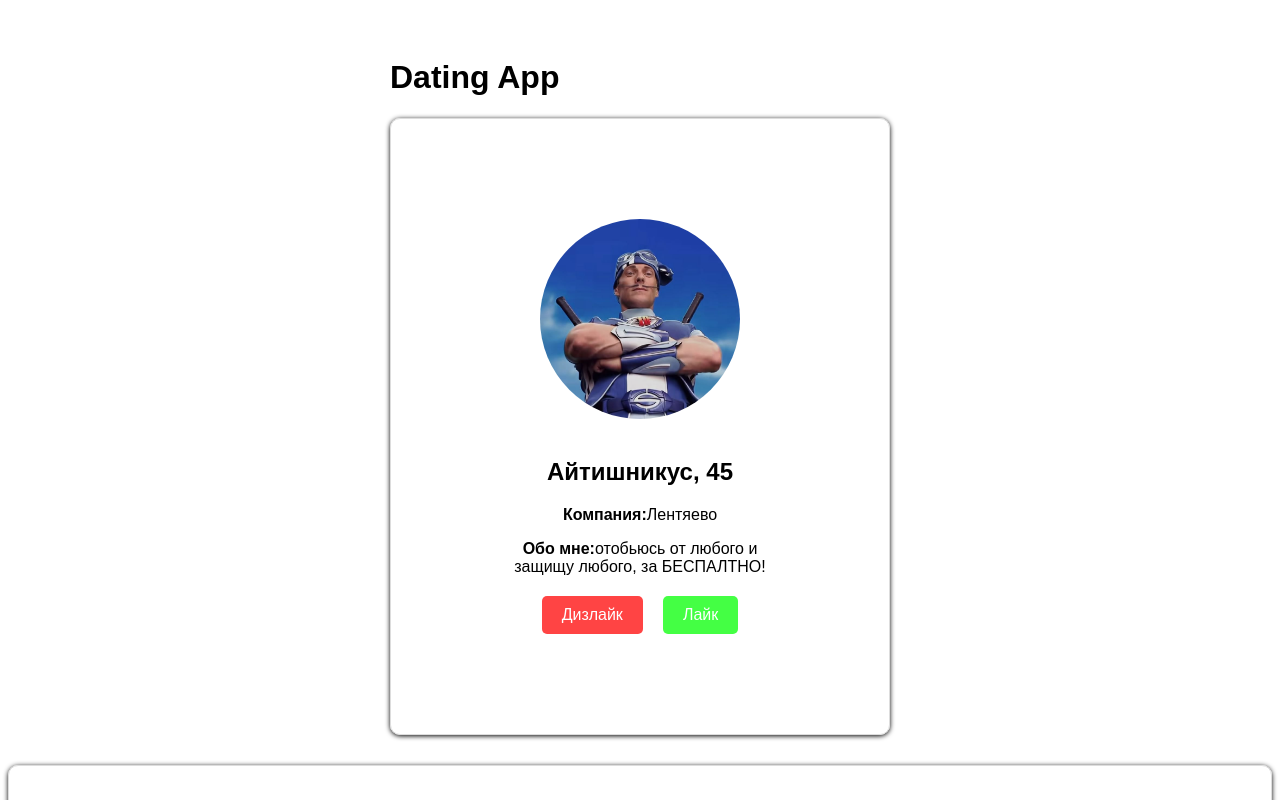
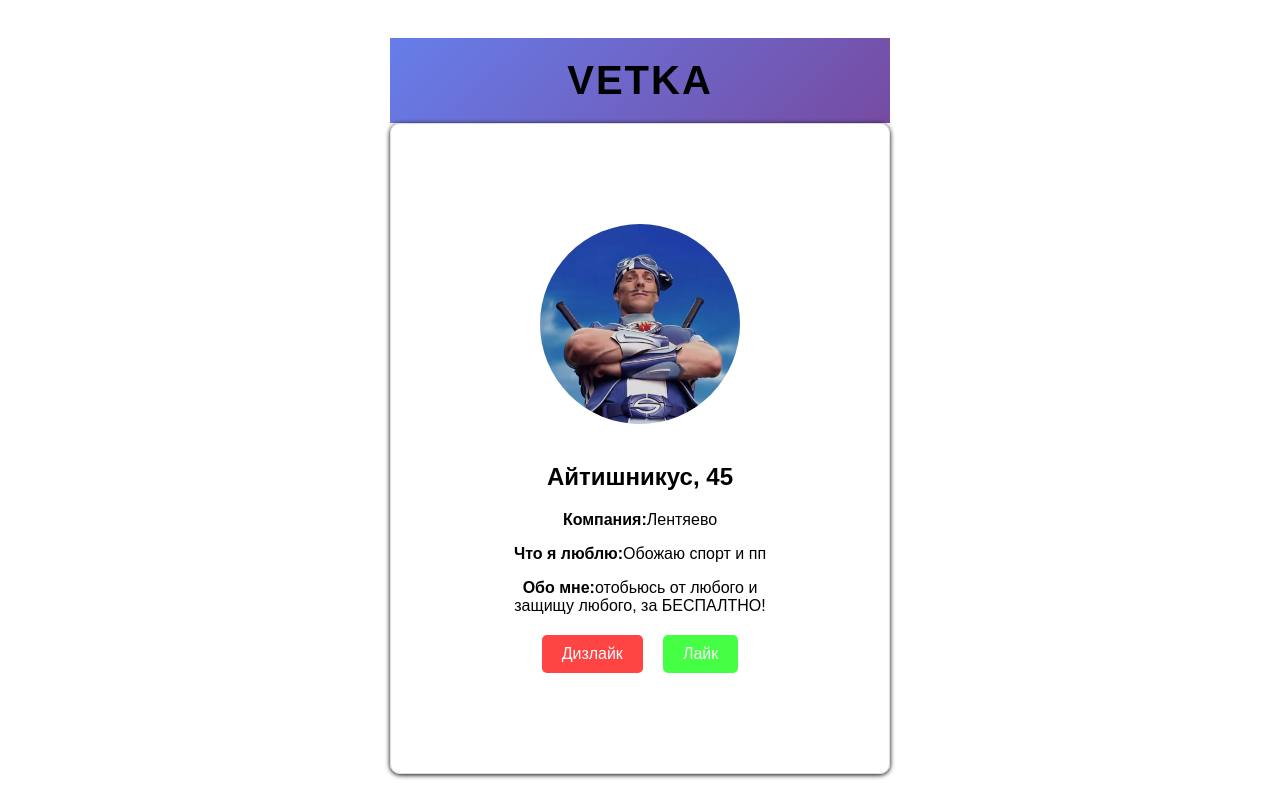
Before and after one commit to K-prog1/MVP_Web_Project, a React (Vite) app in the folder mvp_vetka/: page / in a window 1280 px wide. Shown: the top 800 px of the page. Built offline with nearby package versions, Linux system fonts and the light colour scheme.

Commit message:
ITS WORKING!!!!

```diff
--- a/mvp_vetka/src/App.tsx
+++ b/mvp_vetka/src/App.tsx
@@ -1,67 +1,53 @@
 import React, { useState, useEffect } from 'react';
-import {ProfileMemberCard} from './components';
-import { LoadingScreen } from './components';
-import type  { MemberData } from './FakeData';
-import { membersdata } from './FakeData';
+import { ProfileMemberCard } from './ProfileMemberCardProps';
+import { membersdata, type MemberData } from './FakeData';
 import './App.css';
-
-
+import LoadingScreen from './LoadingScreen';
+import Header from './Header';
 
 function App() {
     const [currentIndex, setCurrentIndex] = useState(0);
+    const [isLoading, setIsLoading] = useState(true);
+    const [users, setUsers] = useState<MemberData[]>([]);
+
+    useEffect(() => {
+        const timer = setTimeout(() => {
+            setUsers(membersdata);
+            setIsLoading(false);
+        }, 2000);
+        return () => clearTimeout(timer);
+    }, []);
 
     const handleLike = () => {
-
-    setCurrentIndex((prev) => ((prev +1)% membersdata.length));
+        setCurrentIndex((prev) => (prev + 1) % membersdata.length);
     };
 
     const handleDislike = () => {
+        setCurrentIndex((prev) => (prev + 1) % membersdata.length);
+    };
 
-    setCurrentIndex((prev) => (prev +1)% membersdata.length);
-};
+    if (isLoading) {
+        return <LoadingScreen />;
+    }
+
     return (
         <div className="app">
-    <h1>Dating App</h1>
+            <Header />
+            <main className="main-content">
+                {users.length > 0 && currentIndex < users.length ? (
                     <ProfileMemberCard
-      memberdata={membersdata[currentIndex]}
-      onLike={handleLike} onDislike={handleDislike}
+                        memberdata={users[currentIndex]}
+                        onLike={handleLike}
+                        onDislike={handleDislike}
                     />
+                ) : (
+                    <div className="no-users">
+                        <p>Нет доступных пользователей</p>
                     </div>
-
+                )}
+            </main>
+        </div>
     );
 }
 
 export default App;
-
-const FakeProfileData: MemberData = {
-
-    id:0,
-    image: "",
-    name:"None",
-    age:0,
-    company: "N/A",
-    about: "Данные загружаются"
-
-    }
-
-
-export const LoadApp:React.FC = () => {
-  const[isLoading, setIsLoading] = useState<boolean>(true);
-
-  useEffect(() => {
-    const FakeLoading = async () => {
-      await new Promise(resolve => setTimeout(resolve, 3000));
-      setIsLoading(false);
-    };
-    FakeLoading();
-  }, []);
-  return (
-    <div className="LoadingFake">
-      {isLoading ? <LoadingScreen/>:
-      <ProfileMemberCard
-        memberdata ={FakeProfileData}
-        onDislike={()=>{}}
-        onLike={()=>{}}/>}
-    </div>
-  );
-};
--- a/mvp_vetka/src/FakeData.tsx
+++ b/mvp_vetka/src/FakeData.tsx
@@ -5,6 +5,7 @@ import GordenItSceintist from "./assets/GordenItSceintist.jpg"
 
 export interface MemberData  {
     id:number
+    WhatIlove:string;
     image:string; //укажем здесь путь изображения
     name:string;
     age:number;
@@ -15,6 +16,7 @@ export interface MemberData  {
 export const membersdata: MemberData[] = [
 {
     id:1,
+    WhatIlove:"Обожаю спорт и пп",
     image: MuscleITGuy,
     name:"Айтишникус",
     age:45,
@@ -23,6 +25,7 @@ export const membersdata: MemberData[] = [
 },
 {
     id:2,
+    WhatIlove:"Обожаю делать ЗЛО",
     image: RobbyItGuy,
     name:"Робби",
     age:55,
@@ -31,6 +34,7 @@ export const membersdata: MemberData[] = [
 },
 {
     id:3,
+    WhatIlove:"Устраивать взрывы",
     image: GordenItSceintist,
     name:"Горден Фримен",
     age:35,
--- /dev/null
+++ b/mvp_vetka/src/Header.css
@@ -0,0 +1,14 @@
+.Header{
+  text-align:center;
+  padding: 20px 0;
+  background: linear-gradient(135deg, #667eea 0%, #764ba2 100%);
+  color: black;
+  margin:0;
+}
+
+.logo{
+  font-size: 2.5rem;
+  font-weight: bold;
+  margin: 0;
+  letter-spacing: 2px;
+}
--- /dev/null
+++ b/mvp_vetka/src/Header.tsx
@@ -0,0 +1,13 @@
+import React from "react";
+import './Header.css';
+
+const Header: React.FC = () => {
+
+    return (
+        <header className="Header">
+            <h1 className="logo">VETKA</h1>
+        </header>
+    );
+};
+
+export default Header
--- /dev/null
+++ b/mvp_vetka/src/LoadingScreen.css
@@ -0,0 +1,29 @@
+.loading-screen {
+  display: flex;
+  flex-direction: column;
+  justify-content: center;
+  align-items: center;
+  height: 100vh;
+  background: linear-gradient(135deg, #667eea 0%, #764ba2 100%);
+  color: white;
+}
+
+.loading-spinner {
+  width: 50px;
+  height: 50px;
+  border: 4px solid rgba(255, 255, 255, 0.3);
+  border-top: 4px solid white;
+  border-radius: 50%;
+  animation: spin 1s linear infinite;
+  margin-bottom: 20px;
+}
+
+.loading-text {
+  font-size: 1.2rem;
+  margin: 0;
+}
+
+@keyframes spin {
+  0% { transform: rotate(0deg); }
+  100% { transform: rotate(360deg); }
+}
--- /dev/null
+++ b/mvp_vetka/src/LoadingScreen.tsx
@@ -0,0 +1,14 @@
+import React from 'react';
+import './LoadingScreen.css'
+
+const LoadingScreen: React.FC = () => {
+    return (
+        <div className="loading-screen">
+            <div className='loading-spinner'>
+                <p className='loading-text'>Загрузка анкеты...</p>
+            </div>
+        </div>
+    );
+};
+
+export default LoadingScreen;
--- a/mvp_vetka/src/components.tsx
+++ b/mvp_vetka/src/ProfileMemberCardProps.tsx
@@ -22,6 +22,7 @@ export const ProfileMemberCard: React.FC<ProfileMemberCardProps> = ({
             <img src = {memberdata.image} alt = "Image not loaded"></img>
             <h2>{memberdata.name}, {memberdata.age}</h2>
             <p><strong>Компания:</strong>{memberdata.company}</p>
+            <p><strong>Что я люблю:</strong>{memberdata.WhatIlove}</p>
             <p><strong>Обо мне:</strong>{memberdata.about}</p>
             <div className = 'actions'>
 
@@ -37,21 +38,3 @@ export const ProfileMemberCard: React.FC<ProfileMemberCardProps> = ({
 }
 
 export default ProfileMemberCard;
-
-
-export const LoadingScreen: React.FC = () => {
-
-    return (
-        <div style = {{
-
-            display: "flex",
-            justifyContent: 'center',
-            alignItems: 'center',
-            height: '100vh',
-            backgroundColor: '#f0f0f0',
-            fontSize: '24px'
-        }}>
-            Зарузка...
-        </div>
-    );
-};
--- a/mvp_vetka/src/main.tsx
+++ b/mvp_vetka/src/main.tsx
@@ -1,12 +1,13 @@
 import React from 'react'
 import ReactDOM from 'react-dom/client'
 import App from './App'
-import './App.css'
-import { LoadApp } from './App'
+
+
+
+
 
 ReactDOM.createRoot(document.getElementById('root')!).render(
   <React.StrictMode>
-    <App />
-    <LoadApp/>
+    <App/>
   </React.StrictMode>
 )
```
Also changed, not shown: mvp_vetka/src/App.css (line endings or trailing spaces). Lines whose indentation alone changed are shown as unchanged.
